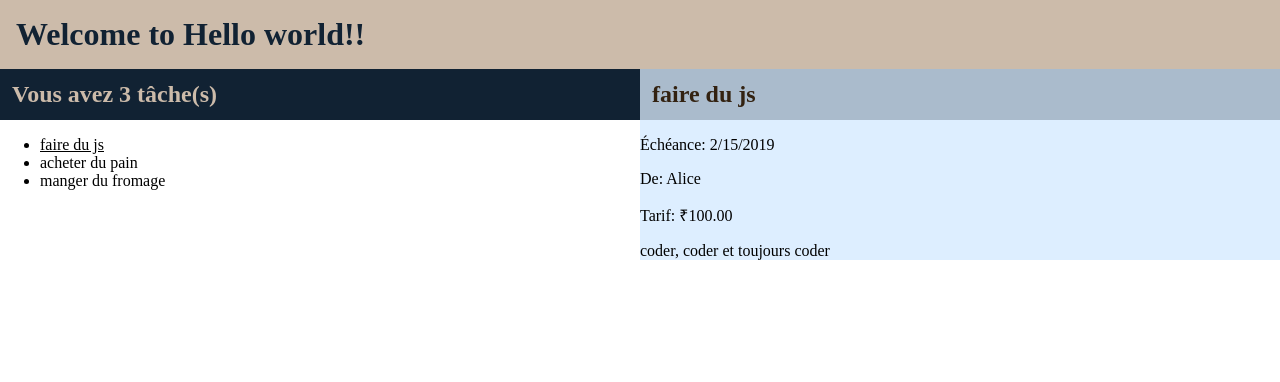
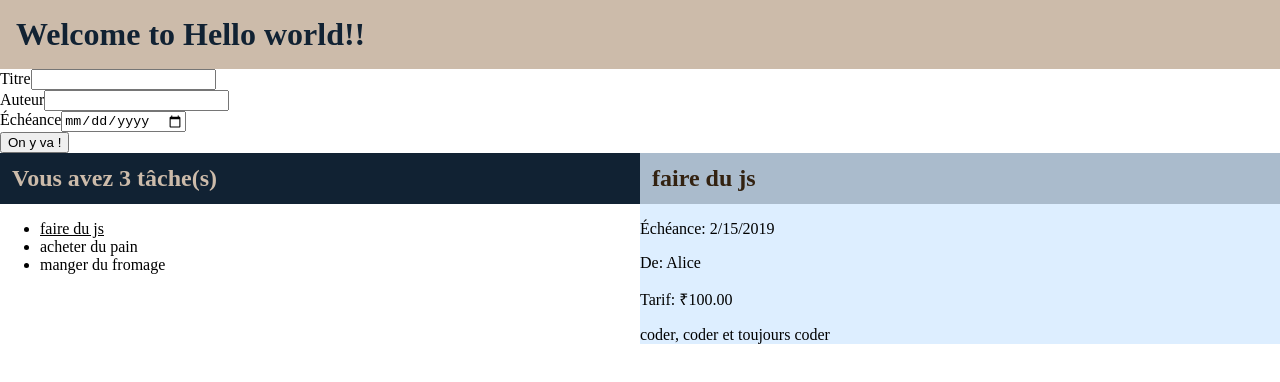
Before and after one commit to pbreteche/poe-angular-tours, an Angular app: page / in a window 1280 px wide. Shown: the top 382 px of the page. Built offline with nearby package versions, Linux system fonts and the light colour scheme.

Commit message:
ajout de formulaire piloté par le template

```diff
--- a/src/app/app.component.html
+++ b/src/app/app.component.html
@@ -1,6 +1,9 @@
-  <h1>
-    Welcome to {{ title }}!
-  </h1>
+<h1>
+  Welcome to {{ title }}!
+</h1>
+
+<app-create-form></app-create-form>
+
 <div class="main">
   <app-todos (selected)="setCurrent($event)"></app-todos>
   <app-todo-detail [todo]="currentTodo"></app-todo-detail>
--- /dev/null
+++ b/src/app/create-form/create-form.component.html
@@ -0,0 +1,25 @@
+<form>
+  <div>
+    <label for="create-form.title">Titre</label>
+    <input
+      type="text" id="create-form.title" name="title"
+      [(ngModel)]="todo.title"
+      required
+    >
+  </div>
+  <div>
+    <label for="create-form.author">Auteur</label>
+    <input
+      type="text" id="create-form.author" name="author"
+      [(ngModel)]="todo.author"
+    >
+  </div>
+  <div>
+    <label for="create-form.endDate">Échéance</label>
+    <input
+      type="date" id="create-form.endDate" name="endDate"
+      [(ngModel)]="todo.endDate"
+    >
+  </div>
+  <button>On y va !</button>
+</form>
--- /dev/null
+++ b/src/app/create-form/create-form.component.ts
@@ -0,0 +1,18 @@
+import { Component, OnInit } from '@angular/core';
+import {Todo} from '../todo';
+
+@Component({
+  selector: 'app-create-form',
+  templateUrl: './create-form.component.html',
+  styleUrls: ['./create-form.component.css']
+})
+export class CreateFormComponent implements OnInit {
+
+  todo = new Todo();
+
+  constructor() { }
+
+  ngOnInit() {
+  }
+
+}
```
Also changed, not shown: src/app/app.module.ts (+6 -2 lines), src/app/create-form/create-form.component.css (added), 1 other file (tests, documents, lock files or other folders).
